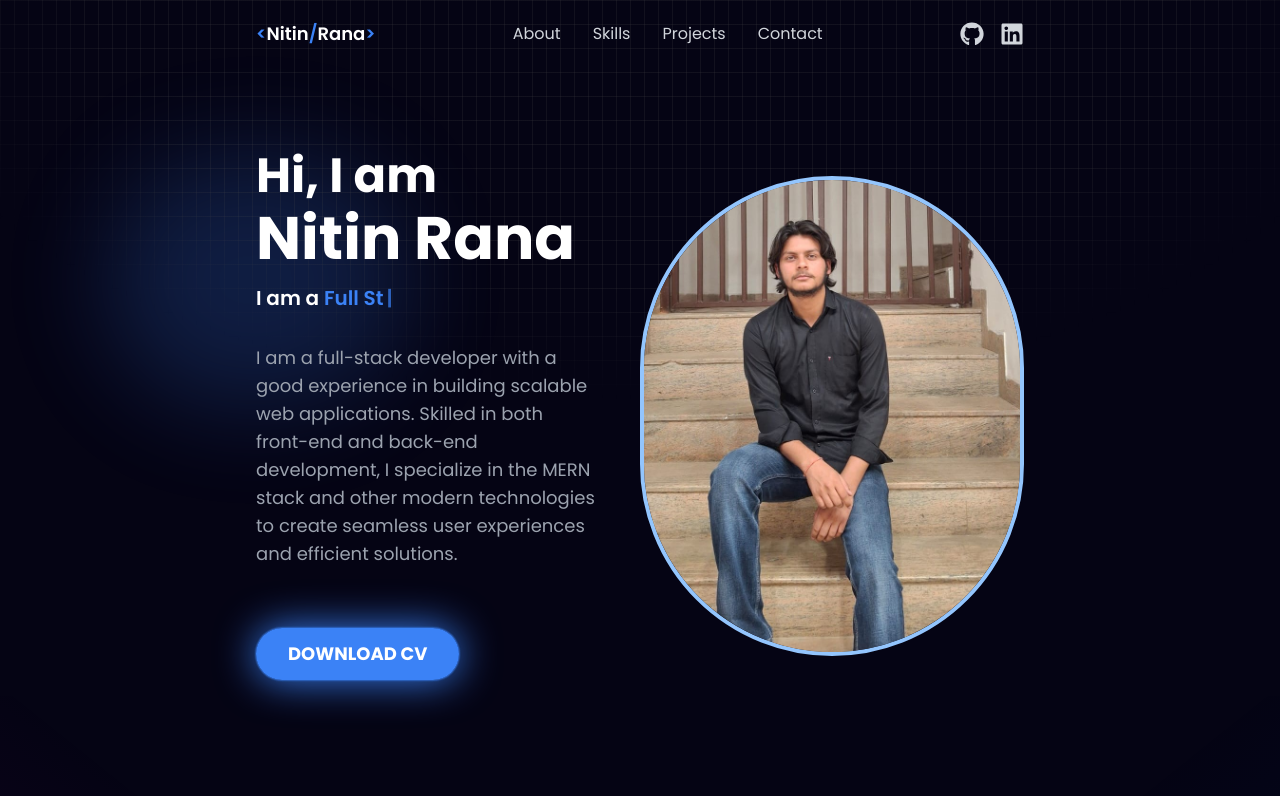
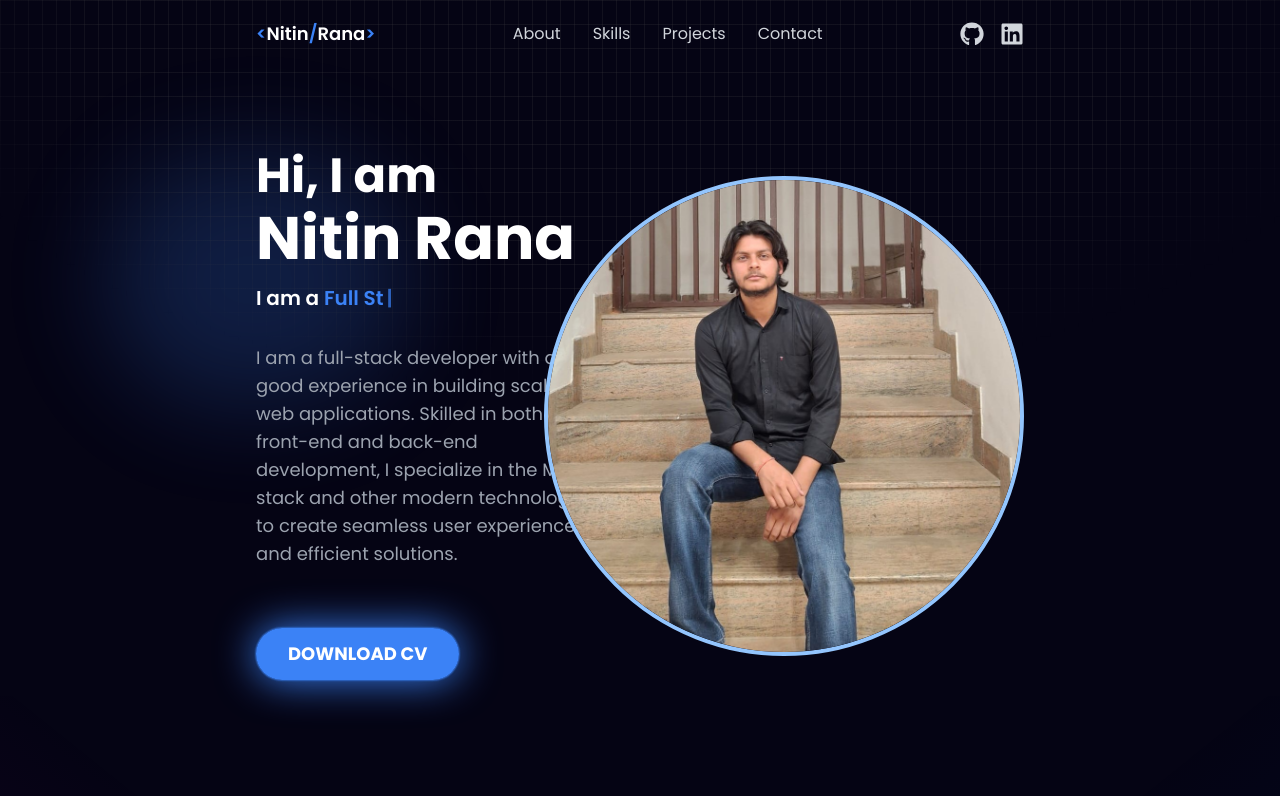
Before and after one commit to RanaNitin02/Portfolio, a React (Vite) app in the folder frontend/: page / in a window 1280 px wide. Shown: the top 796 px of the page. Built offline with nearby package versions, Linux system fonts and the light colour scheme.

Commit message:
Update About.jsx

```diff
--- a/frontend/src/components/about/About.jsx
+++ b/frontend/src/components/about/About.jsx
@@ -58,8 +58,19 @@ const About = () => {
         </div>
         {/* Right Side */}
         <div className="md:w-1/2 flex justify-center md:justify-end">
+          {/* Normal Image for Small Screens */}
+          <div className="block md:hidden">
+            <img
+              src={profileImage}
+              alt="Tarun Kaushik"
+              className="w-48 h-48 sm:w-64 sm:h-64 border-4 border-blue-300 rounded-full object-cover drop-shadow-[0_10px_20px_rgba(59, 130, 246, 1)]"
+            />
+          </div>
+
+          {/* Tilt Effect for Medium and Larger Screens */}
+          <div className="hidden md:block">
             <Tilt
-            className="w-48 h-48 sm:w-64 sm:h-64 md:w-[30rem] md:h-[30rem] border-4 border-blue-300 rounded-full"
+              className="w-[30rem] h-[30rem] border-4 border-blue-300 rounded-full"
               tiltMaxAngleX={20}
               tiltMaxAngleY={20}
               perspective={1000}
@@ -75,6 +86,7 @@ const About = () => {
             </Tilt>
           </div>
         </div>
+      </div>
     </section>
   );
 };
```
Lines whose indentation alone changed are shown as unchanged.
